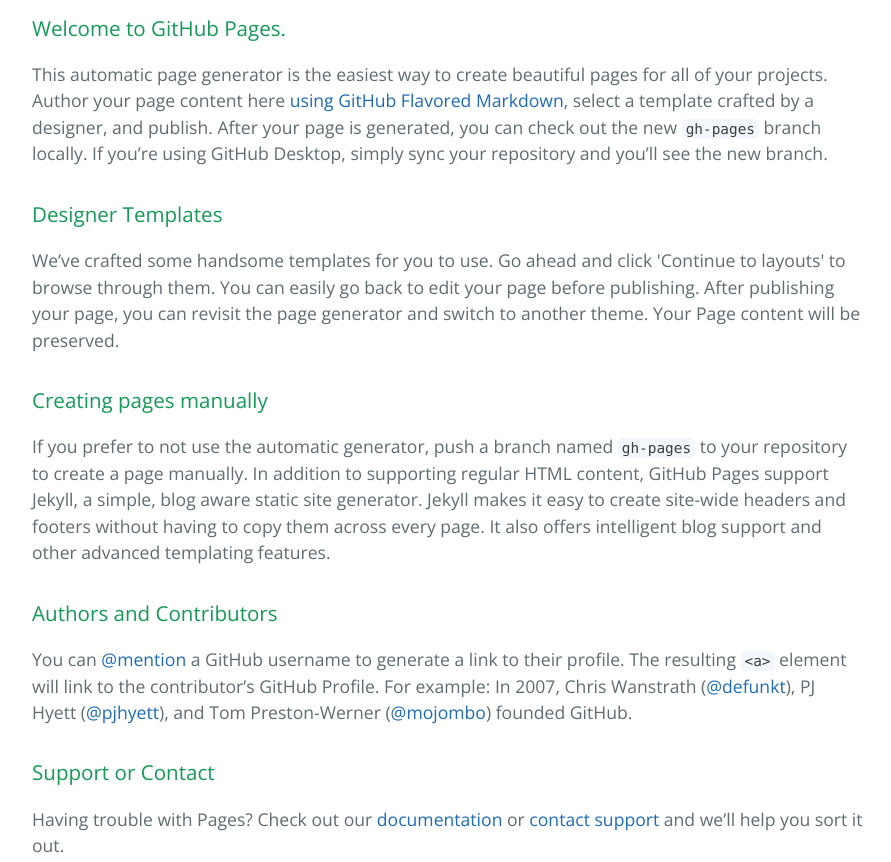
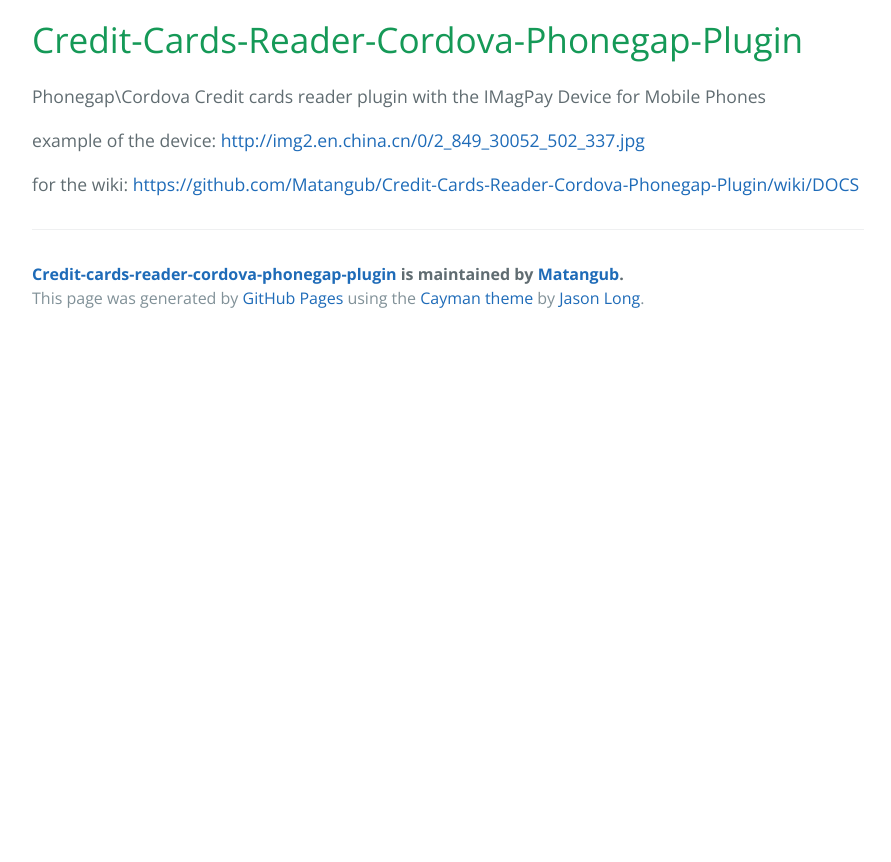
Before and after one commit to Matangub/IMag-Credit-Cards-Reader-Cordova-Phonegap-Plugin, a plain HTML site: page index.html in a window 1280 px wide. Shown: the part 480-1342 px from the top of the page, without its empty margins (192-1083 px from the left). After the commit the page ends 822 px from the top, so only its background shows below. Drawn offline with nearby package versions, Linux system fonts and the light colour scheme.

```diff
--- a/index.html
+++ b/index.html
@@ -19,30 +19,14 @@
     </section>
 
     <section class="main-content">
-      <h3>
-<a id="welcome-to-github-pages" class="anchor" href="#welcome-to-github-pages" aria-hidden="true"><span class="octicon octicon-link"></span></a>Welcome to GitHub Pages.</h3>
+      <h1>
+<a id="credit-cards-reader-cordova-phonegap-plugin" class="anchor" href="#credit-cards-reader-cordova-phonegap-plugin" aria-hidden="true"><span class="octicon octicon-link"></span></a>Credit-Cards-Reader-Cordova-Phonegap-Plugin</h1>
 
-<p>This automatic page generator is the easiest way to create beautiful pages for all of your projects. Author your page content here <a href="https://guides.github.com/features/mastering-markdown/">using GitHub Flavored Markdown</a>, select a template crafted by a designer, and publish. After your page is generated, you can check out the new <code>gh-pages</code> branch locally. If you’re using GitHub Desktop, simply sync your repository and you’ll see the new branch.</p>
+<p>Phonegap\Cordova Credit cards reader plugin with the IMagPay Device for Mobile Phones</p>
 
-<h3>
-<a id="designer-templates" class="anchor" href="#designer-templates" aria-hidden="true"><span class="octicon octicon-link"></span></a>Designer Templates</h3>
+<p>example of the device: <a href="http://img2.en.china.cn/0/2_849_30052_502_337.jpg">http://img2.en.china.cn/0/2_849_30052_502_337.jpg</a></p>
 
-<p>We’ve crafted some handsome templates for you to use. Go ahead and click 'Continue to layouts' to browse through them. You can easily go back to edit your page before publishing. After publishing your page, you can revisit the page generator and switch to another theme. Your Page content will be preserved.</p>
-
-<h3>
-<a id="creating-pages-manually" class="anchor" href="#creating-pages-manually" aria-hidden="true"><span class="octicon octicon-link"></span></a>Creating pages manually</h3>
-
-<p>If you prefer to not use the automatic generator, push a branch named <code>gh-pages</code> to your repository to create a page manually. In addition to supporting regular HTML content, GitHub Pages support Jekyll, a simple, blog aware static site generator. Jekyll makes it easy to create site-wide headers and footers without having to copy them across every page. It also offers intelligent blog support and other advanced templating features.</p>
-
-<h3>
-<a id="authors-and-contributors" class="anchor" href="#authors-and-contributors" aria-hidden="true"><span class="octicon octicon-link"></span></a>Authors and Contributors</h3>
-
-<p>You can <a href="https://github.com/blog/821" class="user-mention">@mention</a> a GitHub username to generate a link to their profile. The resulting <code>&lt;a&gt;</code> element will link to the contributor’s GitHub Profile. For example: In 2007, Chris Wanstrath (<a href="https://github.com/defunkt" class="user-mention">@defunkt</a>), PJ Hyett (<a href="https://github.com/pjhyett" class="user-mention">@pjhyett</a>), and Tom Preston-Werner (<a href="https://github.com/mojombo" class="user-mention">@mojombo</a>) founded GitHub.</p>
-
-<h3>
-<a id="support-or-contact" class="anchor" href="#support-or-contact" aria-hidden="true"><span class="octicon octicon-link"></span></a>Support or Contact</h3>
-
-<p>Having trouble with Pages? Check out our <a href="https://help.github.com/pages">documentation</a> or <a href="https://github.com/contact">contact support</a> and we’ll help you sort it out.</p>
+<p>for the wiki: <a href="https://github.com/Matangub/Credit-Cards-Reader-Cordova-Phonegap-Plugin/wiki/DOCS">https://github.com/Matangub/Credit-Cards-Reader-Cordova-Phonegap-Plugin/wiki/DOCS</a></p>
 
       <footer class="site-footer">
         <span class="site-footer-owner"><a href="https://github.com/Matangub/Credit-Cards-Reader-Cordova-Phonegap-Plugin">Credit-cards-reader-cordova-phonegap-plugin</a> is maintained by <a href="https://github.com/Matangub">Matangub</a>.</span>
```
Also changed, not shown: params.json (+1 -1 lines).
